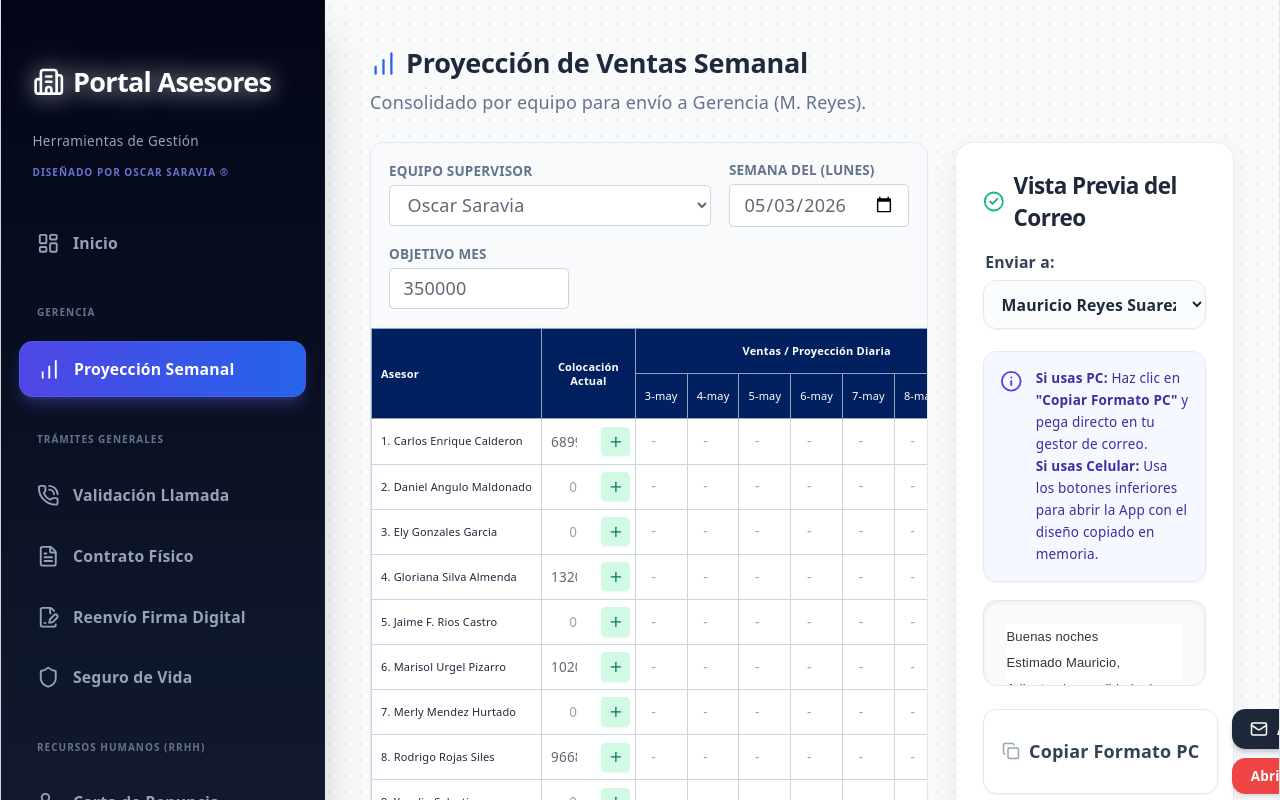
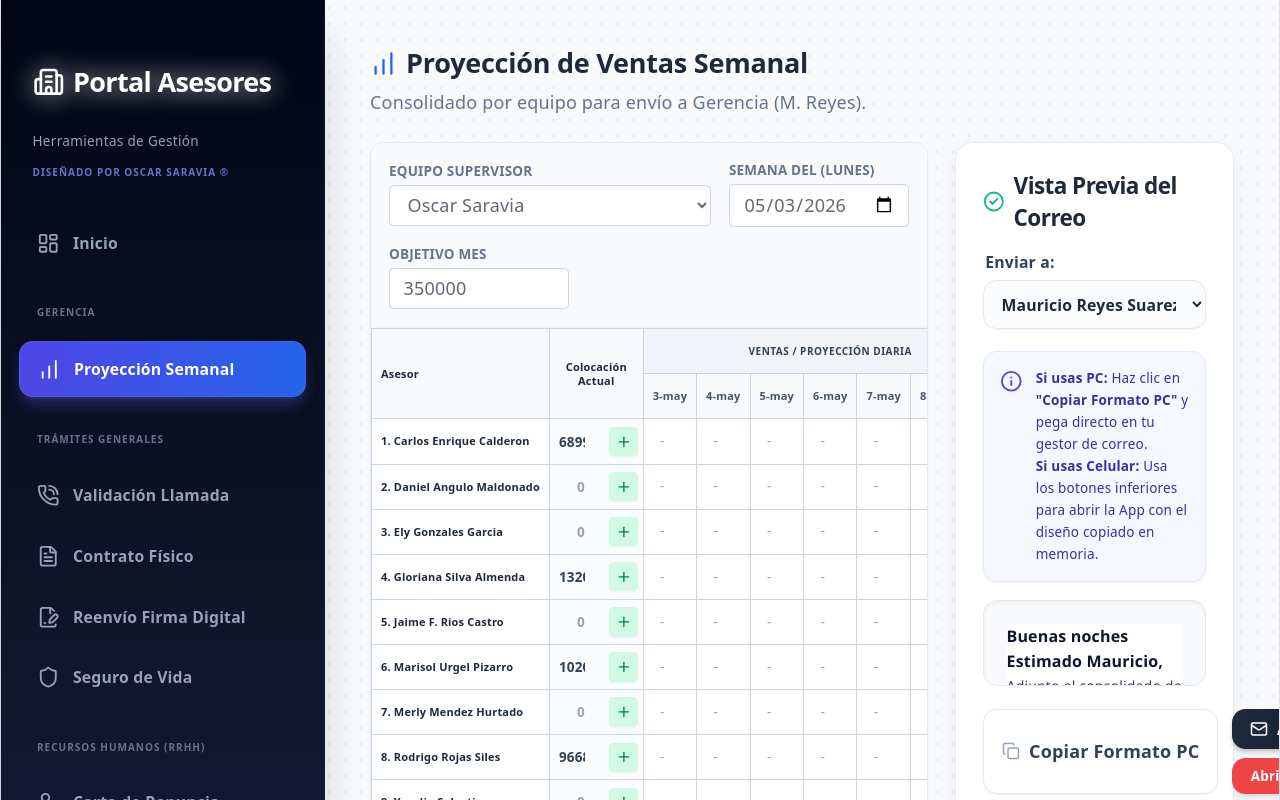
Before and after one commit to huguitoadm-OHSL/portal-celina, a React (Vite) app: page / in a window 1280 px wide. Both pictures are taken after a click on the button "Proyección Semanal". Shown: the top 800 px of the page. Built offline with nearby package versions, Linux system fonts and the light colour scheme.

Commit message:
Update App.jsx

```diff
--- a/src/App.jsx
+++ b/src/App.jsx
@@ -894,6 +894,8 @@ export default function App() {
     return `👋 ${obtenerSaludoTiempo()}\nEstimado Ulrich,\n\nTe adjunto el formulario de entrevista de *${formPostulante.nombre || '[Nombre]'}* para el puesto de Asesor de Ventas. Él llega a nosotros como referido de la asesora ${formPostulante.referidor || '[Nombre]'}.\n\nDespués de realizarle la entrevista y evaluar su perfil, mi recomendación es que proceda. Me gustaría que lo puedan tomar en cuenta para pasarlo a la etapa de capacitación y así poder ir preparándolo para que se integre a la Máquina de Ventas aquí en la sucursal de Montero.\n\nEn el documento adjunto podrás ver el detalle completo de su experiencia, evaluación de competencias y el role play.\n\nCualquier consulta me avisas.\n\nSaludos cordiales,\n*${formPostulante.asesor || 'Oscar Saravia'}*`;
   };
 
+  // --- GENERADORES HTML PARA PC ---
+
   const generarHtmlRecompra = () => {
     const beneficio = calcularBeneficioRecompra();
     const { saludo, nombrePila } = obtenerDatosSupervisor();
@@ -988,19 +990,18 @@ export default function App() {
         sumTotalColMes += totalColMes;
 
         const isProductivo = totalColMes >= 25000;
-        const rowBgStyle = isProductivo ? 'background-color: #d1fae5;' : 'background-color: #ffffff;';
-        const textColor = isProductivo ? '#065f46' : '#000000';
+        const rowBgStyle = isProductivo ? 'background-color: #ecfdf5;' : 'background-color: #ffffff;';
+        const textColor = isProductivo ? '#059669' : '#0f172a';
 
         filasAsesoresHtml += `
-          <tr>
-            <td style="border: 1px solid #cbd5e1; padding: 6px; text-align: center; background-color: #ffffff;"><span style="color: #000000;"><font color="#000000"><b>${i+1}</b></font></span></td>
-            <td style="border: 1px solid #cbd5e1; padding: 6px; background-color: #ffffff; white-space: nowrap;"><span style="color: #000000;"><font color="#000000"><b>${String(asesor.nombre || '')}</b></font></span></td>
-            <td style="border: 1px solid #cbd5e1; padding: 6px; text-align: right; background-color: #ffffff; white-space: nowrap;"><span style="color: #000000;"><font color="#000000">${formatVacio(colActNum)}</font></span></td>
-            ${Array.isArray(asesor.dias) ? asesor.dias.map(d => `<td style="border: 1px solid #cbd5e1; padding: 6px; text-align: center; background-color: #ffffff;"><span style="color: #000000;"><font color="#000000">${formatDias(Number(d)||0)}</font></span></td>`).join('') : ''}
-            ${Array.isArray(asesor.proy) ? asesor.proy.map(p => `<td style="border: 1px solid #cbd5e1; padding: 6px; text-align: center; background-color: #ffffff;"><span style="color: #000000;"><font color="#000000"><b>${Number(p)||0}</b></font></span></td>`).join('') : ''}
-            <td style="border: 1px solid #cbd5e1; padding: 6px; text-align: right; background-color: #ffffff; white-space: nowrap;"><span style="color: #000000;"><font color="#000000"><b>${formatVacio(sumDias)}</b></font></span></td>
-            <td style="border: 1px solid #cbd5e1; padding: 6px; text-align: right; ${rowBgStyle} white-space: nowrap;"><span style="color: ${textColor};"><font color="${textColor}"><b>${formatVacio(totalColMes)}</b></font></span></td>
-            <td style="border: 1px solid #cbd5e1; padding: 6px; text-align: center; background-color: #ffffff;"><span style="color: #000000;"><font color="#000000"></font></span></td>
+          <tr style="${rowBgStyle}">
+            <td style="padding: 8px; border-bottom: 1px solid #e2e8f0; text-align: center; color: #64748b;">${i+1}</td>
+            <td style="padding: 8px; border-bottom: 1px solid #e2e8f0; text-align: left; color: #0f172a; font-weight: bold; white-space: nowrap;">${String(asesor.nombre || '')}</td>
+            <td style="padding: 8px; border-bottom: 1px solid #e2e8f0; text-align: right; color: #334155;">${formatVacio(colActNum)}</td>
+            ${Array.isArray(asesor.dias) ? asesor.dias.map(d => `<td style="padding: 8px; border-bottom: 1px solid #e2e8f0; border-left: 1px solid #f1f5f9; text-align: center; color: #475569;">${formatDias(Number(d)||0)}</td>`).join('') : ''}
+            ${Array.isArray(asesor.proy) ? asesor.proy.map(p => `<td style="padding: 8px; border-bottom: 1px solid #e2e8f0; border-left: 1px solid #f0f9ff; text-align: center; color: #0369a1; font-weight: bold;">${formatDias(Number(p)||0)}</td>`).join('') : ''}
+            <td style="padding: 8px; border-bottom: 1px solid #e2e8f0; border-left: 1px solid #e2e8f0; text-align: right; color: #334155; font-weight: bold;">${formatVacio(sumDias)}</td>
+            <td style="padding: 8px; border-bottom: 1px solid #e2e8f0; border-left: 1px solid #e2e8f0; text-align: right; font-weight: bold; color: ${textColor};">${formatVacio(totalColMes)}${isProductivo ? ' &#10004;' : ''}</td>
           </tr>
         `;
       });
@@ -1013,66 +1014,67 @@ export default function App() {
     const porcentajeFin = objMensual ? (sumTotalColMes / objMensual) * 100 : 0;
 
     return `
-    <div style="background-color: #ffffff; font-family: Arial, sans-serif; font-size: 13px; color: #333333; text-align: left;">
-      <p style="color: #333333;">${obtenerSaludoTiempo()}</p>
-      <p style="color: #333333;">${saludo} ${nombrePila},</p>
-      <p style="color: #333333;">Adjunto el consolidado de proyecci&oacute;n de ventas semanal del equipo correspondiente a la semana actual.</p>
+    <div style="background-color: #ffffff; font-family: 'Segoe UI', Tahoma, Geneva, Verdana, sans-serif; font-size: 14px; color: #334155; line-height: 1.6; max-width: 1200px; text-align: left;">
+      <p style="color: #0f172a; font-size: 16px;"><b>${obtenerSaludoTiempo()} ${saludo} ${nombrePila},</b></p>
+      <p style="color: #334155;">Adjunto el consolidado de proyecci&oacute;n de ventas semanal del equipo. A continuaci&oacute;n el detalle actualizado:</p>
 
       <div style="overflow-x: auto; width: 100%; max-width: 100%;">
-      <table border="1" cellpadding="6" cellspacing="0" style="border-collapse: collapse; font-family: Arial, sans-serif; font-size: 11px; margin-top: 15px; width: 100%; min-width: 900px; text-align: left; border-color: #cbd5e1; background-color: #ffffff;">
+      <table border="0" cellpadding="8" cellspacing="0" style="border-collapse: collapse; font-family: 'Segoe UI', Tahoma, Geneva, Verdana, sans-serif; font-size: 12px; margin-top: 15px; width: 100%; min-width: 900px; text-align: left; background-color: #ffffff; border: 1px solid #e2e8f0;">
         <thead>
           <tr>
-            <th colspan="3" style="background-color: #002060; border: 1px solid #002060; padding: 6px; text-align: left;"><span style="color: #ffffff;"><font color="#ffffff"><b>Proyeccion Equipo: ${String(formProyeccion.equipo || '')}</b></font></span></th>
-            <th colspan="7" style="background-color: #002060; border: 1px solid #002060; padding: 6px; text-align: center;"><span style="color: #ffffff;"><font color="#ffffff"><b>Ventas</b></font></span></th>
-            <th colspan="5" style="background-color: #92d050; border: 1px solid #92d050; padding: 6px; text-align: center;"><span style="color: #000000;"><font color="#000000"><b>Proyectos</b></font></span></th>
-            <th rowspan="2" style="background-color: #002060; border: 1px solid #002060; padding: 6px; text-align: center; vertical-align: bottom;"><span style="color: #ffffff;"><font color="#ffffff"><b>Total<br>Proyeccion<br>semanal</b></font></span></th>
-            <th rowspan="2" style="background-color: #002060; border: 1px solid #002060; padding: 6px; text-align: center; vertical-align: bottom;"><span style="color: #ffffff;"><font color="#ffffff"><b>Total<br>colocacion<br>asesor/mes</b></font></span></th>
-            <th rowspan="2" style="background-color: #002060; border: 1px solid #002060; padding: 6px; text-align: center; vertical-align: bottom;"><span style="color: #ffffff;"><font color="#ffffff"><b>Productivo<br>valor = $25.000</b></font></span></th>
+            <th colspan="3" style="background-color: #f8fafc; border-bottom: 2px solid #cbd5e1; padding: 10px; text-align: left; color: #0f172a; font-size: 13px;"><b>Equipo: ${String(formProyeccion.equipo || '')}</b></th>
+            <th colspan="7" style="background-color: #f1f5f9; border-bottom: 2px solid #cbd5e1; border-left: 1px solid #e2e8f0; padding: 10px; text-align: center; color: #334155; text-transform: uppercase; font-size: 11px; letter-spacing: 1px;"><b>Ventas Diarias</b></th>
+            <th colspan="5" style="background-color: #eff6ff; border-bottom: 2px solid #bae6fd; border-left: 1px solid #e2e8f0; padding: 10px; text-align: center; color: #0369a1; text-transform: uppercase; font-size: 11px; letter-spacing: 1px;"><b>Proyectos</b></th>
+            <th rowspan="2" style="background-color: #f8fafc; border-bottom: 2px solid #cbd5e1; border-left: 1px solid #e2e8f0; padding: 10px; text-align: right; color: #334155; vertical-align: bottom;"><b>Total<br>Proy. Semanal</b></th>
+            <th rowspan="2" style="background-color: #f0fdf4; border-bottom: 2px solid #6ee7b7; border-left: 1px solid #e2e8f0; padding: 10px; text-align: right; color: #065f46; vertical-align: bottom;"><b>Cierre Mes<br>(Meta $25k)</b></th>
           </tr>
           <tr>
-            <th style="background-color: #002060; border: 1px solid #002060; padding: 6px;"></th>
-            <th style="background-color: #002060; border: 1px solid #002060; padding: 6px; text-align: left; white-space: nowrap;"><span style="color: #ffffff;"><font color="#ffffff"><b>Asesor</b></font></span></th>
-            <th style="background-color: #002060; border: 1px solid #002060; padding: 6px; text-align: center; white-space: nowrap;"><span style="color: #ffffff;"><font color="#ffffff"><b>Colocacion<br>actual</b></font></span></th>
-            ${[0,1,2,3,4,5,6].map(d => `<th style="background-color: #002060; border: 1px solid #002060; padding: 6px; text-align: center; white-space: nowrap;"><span style="color: #ffffff;"><font color="#ffffff"><b>${formatDiaMes(formProyeccion.fechaInicio, d)}</b></font></span></th>`).join('')}
-            ${NOMBRES_PROYECTOS_PROYECCION.map(p => `<th style="background-color: #92d050; border: 1px solid #92d050; padding: 6px; text-align: center; white-space: nowrap;"><span style="color: #000000;"><font color="#000000"><b>${String(p)}</b></font></span></th>`).join('')}
+            <th style="background-color: #f8fafc; border-bottom: 2px solid #cbd5e1; padding: 8px; color: #64748b; width: 30px; text-align: center;">#</th>
+            <th style="background-color: #f8fafc; border-bottom: 2px solid #cbd5e1; padding: 8px; text-align: left; color: #475569; white-space: nowrap;"><b>Asesor</b></th>
+            <th style="background-color: #f8fafc; border-bottom: 2px solid #cbd5e1; padding: 8px; text-align: right; color: #475569; white-space: nowrap;"><b>Coloc. Actual</b></th>
+            ${[0,1,2,3,4,5,6].map(d => `<th style="background-color: #f1f5f9; border-bottom: 2px solid #cbd5e1; border-left: 1px solid #e2e8f0; padding: 8px; text-align: center; color: #64748b; white-space: nowrap;">${formatDiaMes(formProyeccion.fechaInicio, d)}</th>`).join('')}
+            ${NOMBRES_PROYECTOS_PROYECCION.map(p => `<th style="background-color: #eff6ff; border-bottom: 2px solid #bae6fd; border-left: 1px solid #e2e8f0; padding: 8px; text-align: center; color: #0284c7; white-space: nowrap;">${String(p)}</th>`).join('')}
           </tr>
         </thead>
         <tbody>
           ${filasAsesoresHtml}
-          <tr>
-            <td colspan="10" style="border: none; background-color: #ffffff;"></td>
-            ${sumProyA.map(p => `<td style="background-color: #8faadc; border: 1px solid #cbd5e1; text-align: center; padding: 6px;"><span style="color: #000000;"><font color="#000000"><b>${p}</b></font></span></td>`).join('')}
-            <td style="border: none; background-color: #ffffff;"></td>
-            <td style="background-color: #f8fafc; border: 1px solid #cbd5e1; text-align: right; padding: 6px; white-space: nowrap;"><span style="color: #000000;"><font color="#000000"><b>${formatCurrency(sumTotalColMes)}</b></font></span></td>
-            <td style="border: 1px solid #cbd5e1; text-align: center; padding: 6px; background-color: #ffffff;"><span style="color: #ff0000;"><font color="#ff0000"><b>0%</b></font></span></td>
+          <tr style="background-color: #f8fafc;">
+            <td colspan="3" style="padding: 10px 8px; text-align: right; color: #0f172a; border-top: 2px solid #cbd5e1;"><b>TOTALES GLOBALES</b></td>
+            <td colspan="7" style="padding: 10px 8px; border-top: 2px solid #cbd5e1;"></td>
+            ${sumProyA.map(p => `<td style="padding: 10px 8px; text-align: center; color: #0284c7; border-top: 2px solid #bae6fd; font-weight: bold;">${p === 0 ? '-' : p}</td>`).join('')}
+            <td style="padding: 10px 8px; text-align: right; color: #0f172a; border-top: 2px solid #cbd5e1;"><b>${formatCurrency(sumTotalProySemanal)}</b></td>
+            <td style="padding: 10px 8px; text-align: right; color: #059669; border-top: 2px solid #6ee7b7; background-color: #d1fae5; font-size: 14px;"><b>$${formatCurrency(sumTotalColMes)}</b></td>
           </tr>
         </tbody>
       </table>
       </div>
 
-      <table border="1" cellpadding="6" cellspacing="0" style="border-collapse: collapse; font-family: Arial, sans-serif; font-size: 11px; margin-top: 20px; width: 350px; text-align: left; border-color: #cbd5e1; background-color: #ffffff;">
+      <table border="0" cellpadding="0" cellspacing="0" style="margin-top: 25px; width: 100%; max-width: 450px; font-family: 'Segoe UI', Tahoma, Geneva, Verdana, sans-serif; border: 1px solid #e2e8f0; border-radius: 8px; overflow: hidden; background-color: #ffffff;">
         <tr>
-          <td style="background-color: #002060; border: 1px solid #002060; padding: 6px;"><span style="color: #ffffff;"><font color="#ffffff"><b>Proyeccion ${capMes}</b></font></span></td>
-          <td style="background-color: #002060; border: 1px solid #002060; padding: 6px; text-align: center;"><span style="color: #ffffff;"><font color="#ffffff"><b>-</b></font></span></td>
-          <td style="border: none; background-color: #ffffff;"></td>
+          <td colspan="2" style="background-color: #0f172a; color: #ffffff; padding: 12px 16px; font-size: 14px; font-weight: bold; letter-spacing: 1px; text-transform: uppercase;">
+            <span style="color: #ffffff;"><font color="#ffffff">Resumen General - ${capMes} ${new Date().getFullYear()}</font></span>
+          </td>
         </tr>
         <tr>
-          <td style="background-color: #002060; border: 1px solid #002060; padding: 6px;"><span style="color: #ffffff;"><font color="#ffffff"><b>Colocacion actual</b></font></span></td>
-          <td style="background-color: #002060; border: 1px solid #002060; padding: 6px; text-align: right; white-space: nowrap;"><span style="color: #ffffff;"><font color="#ffffff"><b>${formatCurrency(sumColAct)}</b></font></span></td>
-          <td style="background-color: #002060; border: 1px solid #002060; padding: 6px; text-align: center;"><span style="color: #ffffff;"><font color="#ffffff"><b>${formatCurrency(porcentajeAvance)}%</b></font></span></td>
+          <td style="padding: 12px 16px; color: #475569; font-size: 13px; border-bottom: 1px solid #f1f5f9;"><b>Objetivo del Mes</b></td>
+          <td style="padding: 12px 16px; text-align: right; color: #0f172a; font-size: 14px; font-weight: bold; border-bottom: 1px solid #f1f5f9;">$${formatCurrency(objMensual)}</td>
         </tr>
         <tr>
-          <td style="background-color: #002060; border: 1px solid #002060; padding: 6px;"><span style="color: #ffffff;"><font color="#ffffff"><b>Objetivo ${capMes} ${new Date().getFullYear()}</b></font></span></td>
-          <td style="background-color: #002060; border: 1px solid #002060; padding: 6px; text-align: right; white-space: nowrap;"><span style="color: #ffffff;"><font color="#ffffff"><b>${formatCurrency(objMensual)}</b></font></span></td>
-          <td style="border: none; background-color: #ffffff;"></td>
+          <td style="padding: 12px 16px; color: #475569; font-size: 13px; border-bottom: 1px solid #f1f5f9;"><b>Colocaci&oacute;n Actual</b></td>
+          <td style="padding: 12px 16px; text-align: right; border-bottom: 1px solid #f1f5f9;">
+            <span style="color: #0f172a; font-size: 14px; font-weight: bold;">$${formatCurrency(sumColAct)}</span>
+            <span style="display: inline-block; background-color: #f1f5f9; color: #334155; padding: 2px 6px; border-radius: 4px; font-size: 11px; margin-left: 8px; font-weight: bold;">${formatCurrency(porcentajeAvance)}%</span>
+          </td>
         </tr>
         <tr>
-          <td style="background-color: #002060; border: 1px solid #002060; padding: 6px;"><span style="color: #ffffff;"><font color="#ffffff"><b>Colocacion fin de mes</b></font></span></td>
-          <td style="background-color: #002060; border: 1px solid #002060; padding: 6px; text-align: right; white-space: nowrap;"><span style="color: #ffffff;"><font color="#ffffff"><b>${formatCurrency(sumTotalColMes)}</b></font></span></td>
-          <td style="background-color: #002060; border: 1px solid #002060; padding: 6px; text-align: center;"><span style="color: #ffffff;"><font color="#ffffff"><b>${formatCurrency(porcentajeFin)}%</b></font></span></td>
+          <td style="padding: 14px 16px; color: #0f172a; font-size: 14px;"><b>Proyecci&oacute;n Cierre de Mes</b></td>
+          <td style="padding: 14px 16px; text-align: right;">
+            <span style="color: #059669; font-size: 16px; font-weight: bold;">$${formatCurrency(sumTotalColMes)}</span>
+            <span style="display: inline-block; background-color: #d1fae5; color: #065f46; padding: 3px 8px; border-radius: 4px; font-size: 12px; margin-left: 8px; font-weight: bold;">${formatCurrency(porcentajeFin)}%</span>
+          </td>
         </tr>
       </table>
-      <p style="margin-top: 25px; margin-bottom: 2px; color: #333333;">Saludos cordiales.</p>
+      <p style="margin-top: 25px; margin-bottom: 2px; color: #475569;">Saludos cordiales.</p>
     </div>`;
   };
 
@@ -1721,14 +1723,14 @@ export default function App() {
                     <table className="w-full text-left border-collapse text-[11px] whitespace-nowrap">
                       <thead>
                         <tr>
-                          <th rowSpan="2" className="bg-[#002060] text-white p-2 border border-slate-400">Asesor</th>
-                          <th rowSpan="2" className="bg-[#002060] text-white p-2 border border-slate-400 text-center leading-tight">Colocación<br/>Actual</th>
-                          <th colSpan="7" className="bg-[#002060] text-white p-2 border border-slate-400 text-center">Ventas / Proyección Diaria</th>
-                          <th colSpan="5" className="bg-[#92d050] text-black p-2 border border-slate-400 text-center">Proyectos</th>
+                          <th rowSpan="2" className="bg-[#f8fafc] text-slate-800 p-2 border border-slate-300">Asesor</th>
+                          <th rowSpan="2" className="bg-[#f8fafc] text-slate-800 p-2 border border-slate-300 text-center leading-tight">Colocación<br/>Actual</th>
+                          <th colSpan="7" className="bg-[#f1f5f9] text-slate-700 p-2 border border-slate-300 text-center uppercase tracking-wider text-[10px]">Ventas / Proyección Diaria</th>
+                          <th colSpan="5" className="bg-[#eff6ff] text-sky-800 p-2 border border-slate-300 text-center uppercase tracking-wider text-[10px]">Proyectos</th>
                         </tr>
                         <tr>
-                          {[0,1,2,3,4,5,6].map(d => <th key={d} className="bg-[#002060] text-white p-2 border border-slate-400 text-center font-normal">{String(formatDiaMes(formProyeccion.fechaInicio, d))}</th>)}
-                          {NOMBRES_PROYECTOS_PROYECCION.map(p => <th key={p} className="bg-[#92d050] text-black p-2 border border-slate-400 text-center font-normal">{String(p)}</th>)}
+                          {[0,1,2,3,4,5,6].map(d => <th key={d} className="bg-[#f8fafc] text-slate-600 p-2 border border-slate-300 text-center font-semibold">{String(formatDiaMes(formProyeccion.fechaInicio, d))}</th>)}
+                          {NOMBRES_PROYECTOS_PROYECCION.map(p => <th key={p} className="bg-[#eff6ff] text-sky-700 p-2 border border-slate-300 text-center font-semibold">{String(p)}</th>)}
                         </tr>
                       </thead>
                       <tbody>
@@ -1738,21 +1740,21 @@ export default function App() {
 
                           return (
                           <tr key={i} className={`hover:bg-blue-50/50 ${isProductivo ? 'bg-emerald-50/30' : ''}`}>
-                            <td className="p-2 border border-slate-300 font-medium text-slate-800">{i+1}. {String(asesor.nombre || '')}</td>
-                            <td className="p-1 border border-slate-300">
+                            <td className="p-2 border border-slate-300 font-bold text-slate-800">{i+1}. {String(asesor.nombre || '')}</td>
+                            <td className="p-1 border border-slate-300 bg-slate-50/50">
                               <div className="flex items-center gap-1">
-                                <input type="number" value={asesor.colAct === 0 ? '' : asesor.colAct} onChange={(e) => updateAsesorProyeccion(i, 'colAct', e.target.value)} className="w-full min-w-[50px] p-1 text-right text-xs bg-transparent border-none outline-none focus:ring-1 focus:ring-blue-400 rounded" placeholder="0" />
+                                <input type="number" value={asesor.colAct === 0 ? '' : asesor.colAct} onChange={(e) => updateAsesorProyeccion(i, 'colAct', e.target.value)} className="w-full min-w-[50px] p-1 text-right text-xs bg-transparent border-none outline-none focus:ring-1 focus:ring-blue-400 rounded text-slate-700 font-semibold" placeholder="0" />
                                 <button onClick={() => setSumaVentaModal({show: true, index: i, nombre: asesor.nombre, monto: ''})} className="p-1.5 bg-emerald-100 text-emerald-700 rounded hover:bg-emerald-200 transition-colors shadow-sm" title="Sumar Nueva Venta"><Plus className="w-3.5 h-3.5" /></button>
                               </div>
                             </td>
                             {Array.isArray(asesor.dias) && asesor.dias.map((diaVal, dIdx) => (
                               <td key={dIdx} className="p-1 border border-slate-300">
-                                <input type="number" value={diaVal === 0 ? '' : diaVal} onChange={(e) => updateAsesorArrayProyeccion(i, 'dias', dIdx, e.target.value)} className="w-full min-w-[40px] p-1 text-center text-xs bg-transparent border-none outline-none focus:ring-1 focus:ring-blue-400 rounded" placeholder="-" />
+                                <input type="number" value={diaVal === 0 ? '' : diaVal} onChange={(e) => updateAsesorArrayProyeccion(i, 'dias', dIdx, e.target.value)} className="w-full min-w-[40px] p-1 text-center text-xs bg-transparent border-none outline-none focus:ring-1 focus:ring-blue-400 rounded text-slate-600" placeholder="-" />
                               </td>
                             ))}
                             {Array.isArray(asesor.proy) && asesor.proy.map((proyVal, pIdx) => (
-                              <td key={pIdx} className="p-1 border border-slate-300 bg-green-50/30">
-                                <input type="number" value={proyVal === 0 ? '' : proyVal} onChange={(e) => updateAsesorArrayProyeccion(i, 'proy', pIdx, e.target.value)} className="w-full min-w-[40px] p-1 text-center text-xs font-bold text-slate-700 bg-transparent border-none outline-none focus:ring-1 focus:ring-blue-400 rounded" placeholder="0" />
+                              <td key={pIdx} className="p-1 border border-slate-300 bg-sky-50/30">
+                                <input type="number" value={proyVal === 0 ? '' : proyVal} onChange={(e) => updateAsesorArrayProyeccion(i, 'proy', pIdx, e.target.value)} className="w-full min-w-[40px] p-1 text-center text-xs font-bold text-sky-700 bg-transparent border-none outline-none focus:ring-1 focus:ring-blue-400 rounded" placeholder="0" />
                               </td>
                             ))}
                           </tr>
```
